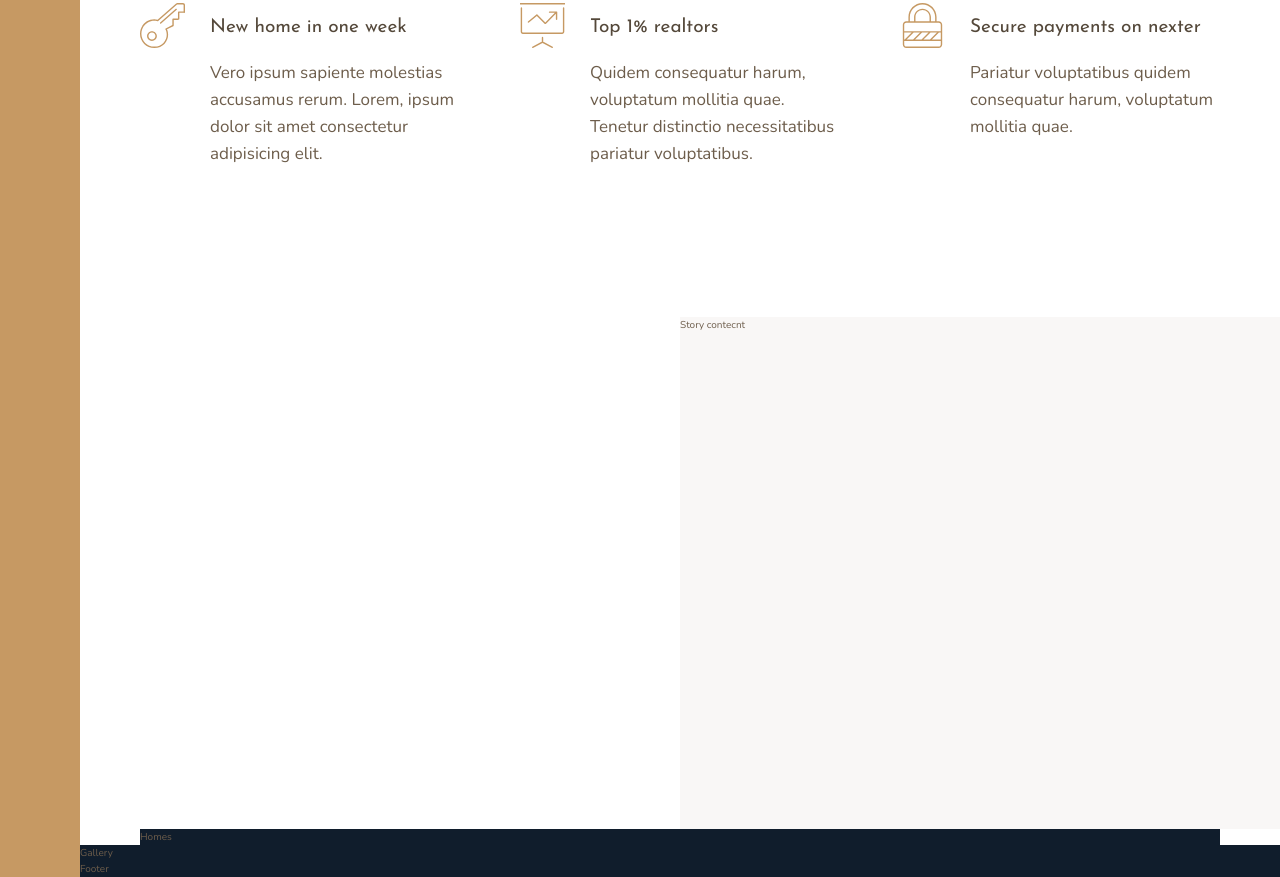
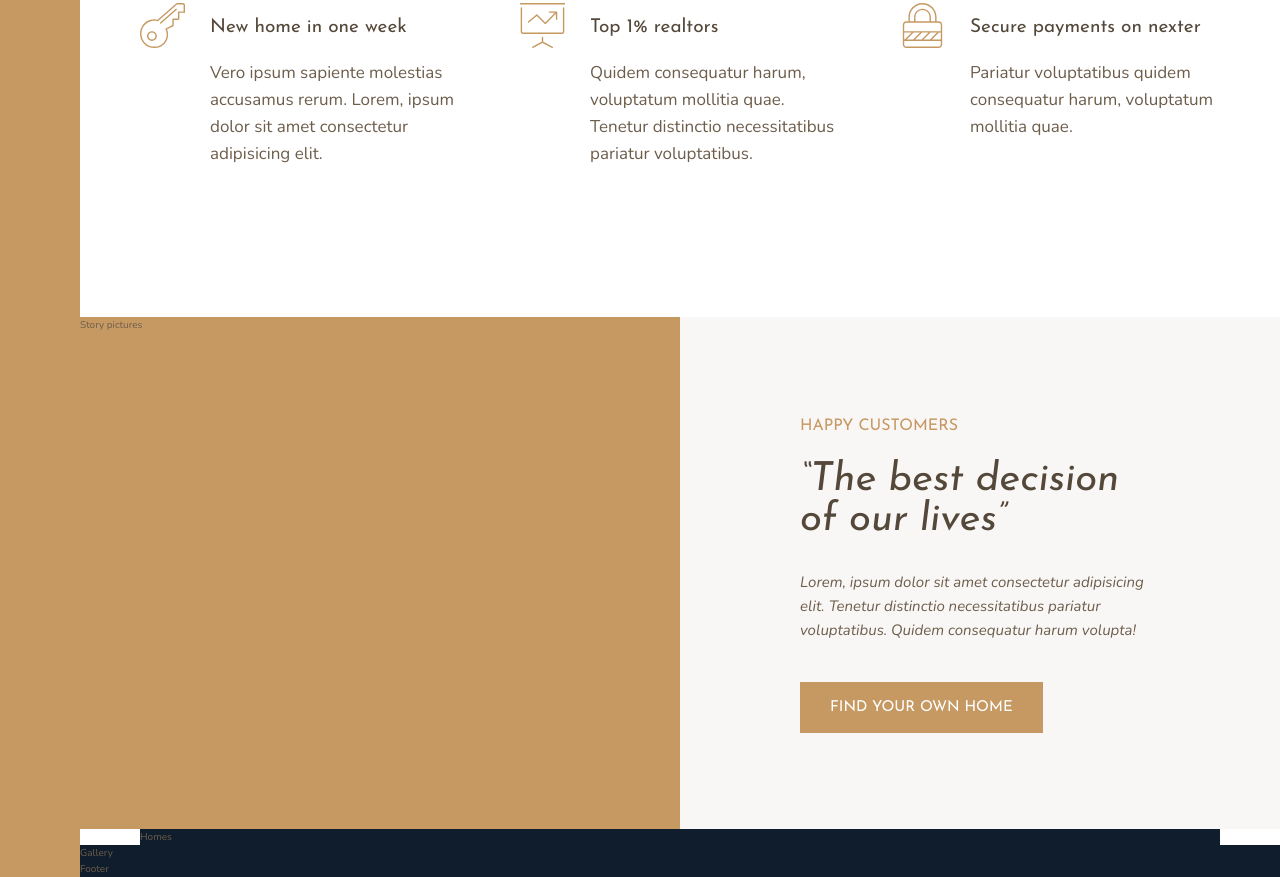
Before and after one commit to aguado-romina/Nexter, a website: page index.html in a window 1280 px wide. Shown: the part 991-1868 px from the top of the page. Drawn offline with nearby package versions, Linux system fonts and the light colour scheme.

Commit message:
building story section

```diff
--- a/index.html
+++ b/index.html
@@ -91,7 +91,18 @@
 
     <div class="story__pictures">Story pictures</div>
 
-    <div class="story__content">Story contecnt</div>
+    <div class="story__content">
+      <h3 class="heading-3 mb-sm">Happy Customers</h3>
+      <h2 class="heading-2 heading-2--dark mb-md">
+        &ldquo;The best decision of our lives&rdquo;
+      </h2>
+      <p class="story__text">
+        Lorem, ipsum dolor sit amet consectetur adipisicing elit. Tenetur
+        distinctio necessitatibus pariatur voluptatibus. Quidem consequatur
+        harum volupta!
+      </p>
+      <button class="btn">Find your own home</button>
+    </div>
 
     <section class="homes">Homes</section>
 
--- a/sass/_story.scss
+++ b/sass/_story.scss
@@ -1,5 +1,5 @@
 .story {
-  &__picture {
+  &__pictures {
     background-color: $color-primary;
     grid-column: full-start / col-end 4;
   }
@@ -7,5 +7,24 @@
   &__content {
     background-color: $color-grey-light-1;
     grid-column: col-start 5 / full-end;
+
+    padding: 6rem 12rem;
+
+    /*
+    display: flex;
+    flex-direction: column;
+    justify-content: center;
+    align-items: flex-start;
+    */
+
+    display: grid;
+    align-content: center;
+    justify-items: start;
+  }
+
+  &__text {
+    font-size: 1.5rem;
+    font-style: italic;
+    margin-bottom: 4rem;
   }
 }
--- a/sass/_typography.scss
+++ b/sass/_typography.scss
@@ -9,10 +9,24 @@
 
 .heading-2 {
   @extend %heading;
+  font-size: 4rem;
+  font-style: italic;
+  line-height: 1;
+
+  &--light {
+    color: $color-grey-light-1;
+  }
+
+  &--dark {
+    color: $color-grey-dark-1;
+  }
 }
 
 .heading-3 {
   @extend %heading;
+  font-size: 1.6rem;
+  color: $color-primary;
+  text-transform: uppercase;
 }
 
 .heading-4 {
@@ -27,3 +41,36 @@
     color: $color-grey-dark-1;
   }
 }
+
+.btn {
+  background-color: $color-primary;
+  color: #fff;
+  border: none;
+  border-radius: 0;
+  font-family: $font-display;
+  font-size: 1.5rem;
+  text-transform: uppercase;
+  padding: 1.8rem 3rem;
+  cursor: pointer;
+  transition: all 0.2s;
+
+  &:hover {
+    background-color: $color-primary-dark;
+  }
+}
+
+.mb-sm {
+  margin-bottom: 2rem;
+}
+
+.mb-md {
+  margin-bottom: 3rem;
+}
+
+.mb-ld {
+  margin-bottom: 4rem;
+}
+
+.mb-hg {
+  margin-bottom: 8rem;
+}
```
Also changed, not shown: css/style.css.
